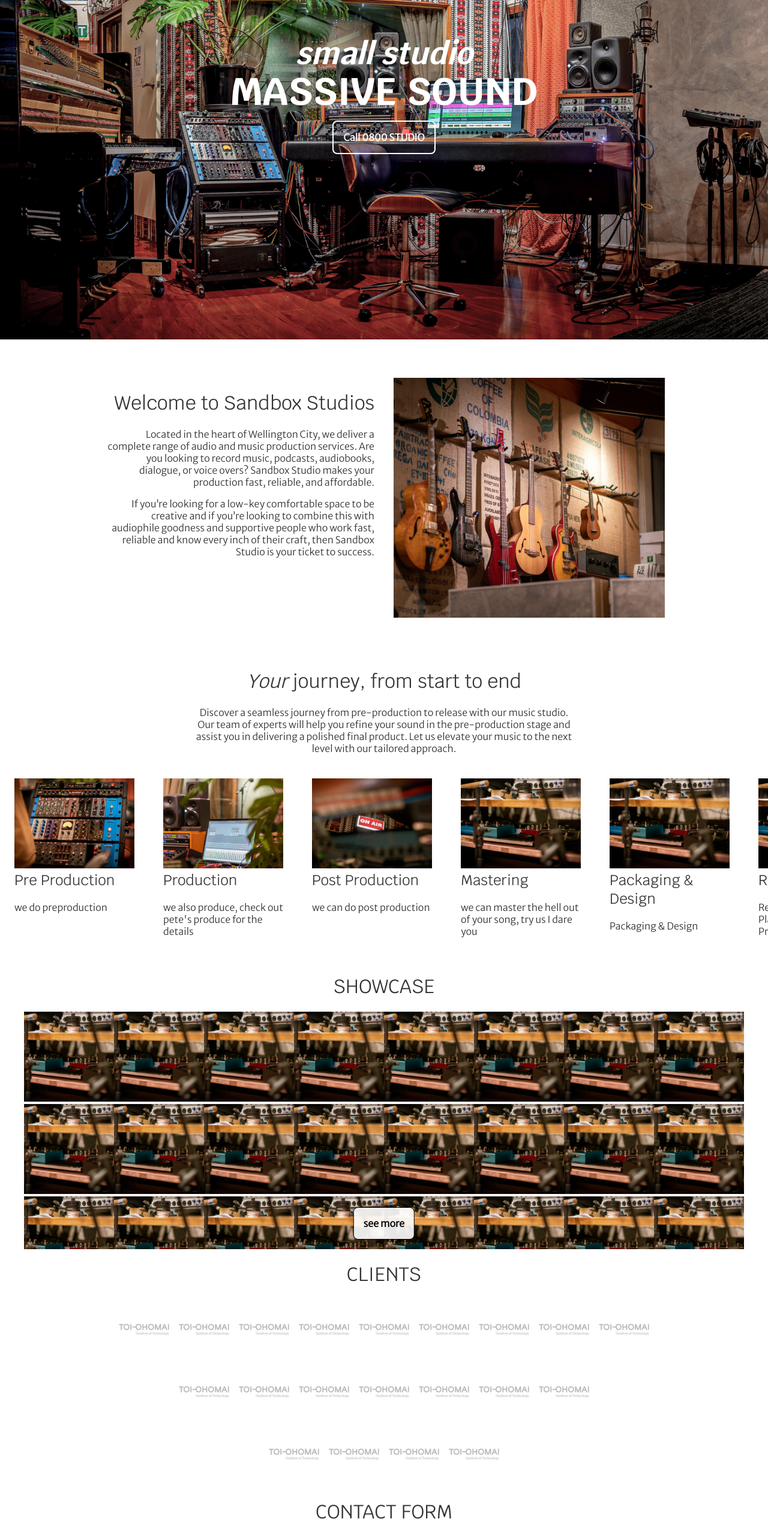
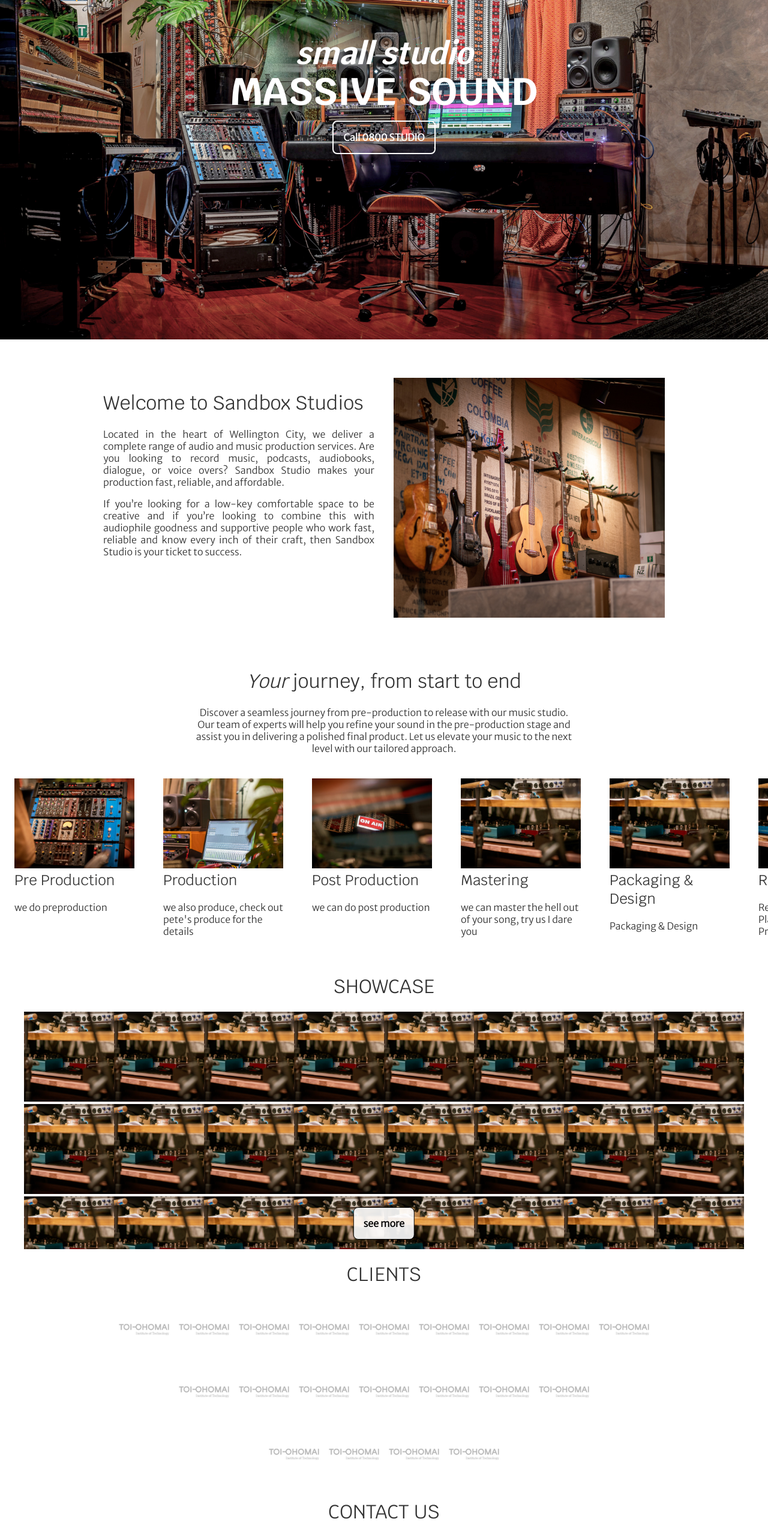
Before and after one commit to moltenot/sandbox_website, a Next.js app: page / in a window 1280 px wide. Shown: the part 234-2797 px from the top of the page at 60% size. Built offline with nearby package versions, Linux system fonts and the light colour scheme.

Commit message:
sticky nav!

```diff
--- a/components/navbar.js
+++ b/components/navbar.js
@@ -17,7 +17,7 @@ export default function Navbar() {
   ];
 
   return (
-    <div>
+    <div className={styles.navroot}>
       <div className={`${styles.navbar} full-width vflex`}>
         <div className="padder" />
         <div>
--- /dev/null
+++ b/components/sections/contactUs.js
@@ -0,0 +1,6 @@
+export default function ContactUs(){
+return <div>
+    <h1 className="centred">CONTACT US</h1>
+    <div className="cont-md">I don't think I can do this without some kind of integration thing</div>
+</div>
+}
--- a/pages/index.js
+++ b/pages/index.js
@@ -15,6 +15,7 @@ import mastering from "@/public/journey/mastering.jpg";
 import AlbumShowcase from "@/components/sections/albumShowcase";
 import Placeholder from "@/components/sections/placeholder";
 import Logos from "@/components/sections/logos";
+import ContactUs from "@/components/sections/contactUs";
 
 const inter = Inter({ subsets: ["latin"] });
 
@@ -98,8 +99,8 @@ export default function Home() {
           </p>
         </HorizontalCards>
         <AlbumShowcase />
-        <Logos/>
-        <Placeholder name="CONTACT FORM"/>
+        <Logos />
+        <ContactUs />
       </Navigation>
     </>
   );
--- a/styles/Navbar.module.css
+++ b/styles/Navbar.module.css
@@ -1,6 +1,13 @@
 .navbar {
   height: var(--navbar-height);
   background-color: white;
+  position: fixed;
+  top:0;
+  z-index: 5;
+}
+
+.navroot {
+  height: var(--navbar-height);
 }
 
 .logo {
--- a/styles/textColumnImageColumn.module.css
+++ b/styles/textColumnImageColumn.module.css
@@ -9,7 +9,7 @@
 
 .textcontainer {
   width: 50%;
-  text-align: right;
+  text-align: justify;
   margin-left: var(--padding);
   padding-top: var(--padding);
 }
```
